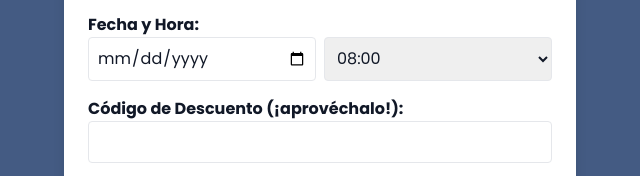
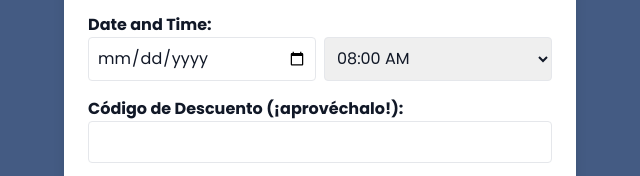
Before and after one commit to Bacevedo98/taxander-node-main, a website: page docs/index.html in a window 1280 px wide. Shown: the part 4759-4935 px from the top of the page, 320-960 px from the left. Drawn offline with nearby package versions, Linux system fonts and the light colour scheme.

Commit message:
Update index.html

```diff
--- a/docs/index.html
+++ b/docs/index.html
@@ -836,35 +836,39 @@
       </div>
 
      <div class="mb-4">
-        <label for="fecha" class="block font-bold">Fecha y Hora:</label>
+  <label for="fecha" class="block font-bold">Date and Time:</label>
   <div class="flex gap-2">
-          <input type="date" id="fecha" name="fecha" class="w-1/2 p-2 border rounded" required>
+    <!-- Restringe fechas desde el 26 de enero de 2026 -->
+    <input type="date" id="fecha" name="fecha" class="w-1/2 p-2 border rounded"
+           min="2026-01-26" required>
+
+    <!-- Horas de 08:00 AM a 06:00 PM cada 30 min -->
     <select id="hora" name="hora" class="w-1/2 p-2 border rounded" required>
-            <option value="08:00">08:00</option>
-            <option value="08:30">08:30</option>
-            <option value="09:00">09:00</option>
-            <option value="09:30">09:30</option>
-            <option value="10:00">10:00</option>
-            <option value="10:30">10:30</option>
-            <option value="11:00">11:00</option>
-            <option value="11:30">11:30</option>
-            <option value="12:00">12:00</option>
-            <option value="12:30">12:30</option>
-            <option value="13:00">13:00</option>
-            <option value="13:30">13:30</option>
-            <option value="14:00">14:00</option>
-            <option value="14:30">14:30</option>
-            <option value="15:00">15:00</option>
-            <option value="15:30">15:30</option>
-            <option value="16:00">16:00</option>
-            <option value="16:30">16:30</option>
-            <option value="17:00">17:00</option>
-            <option value="17:30">17:30</option>
-            <option value="18:00">18:00</option>
-            <option value="18:30">18:30</option>
+      <option value="08:00">08:00 AM</option>
+      <option value="08:30">08:30 AM</option>
+      <option value="09:00">09:00 AM</option>
+      <option value="09:30">09:30 AM</option>
+      <option value="10:00">10:00 AM</option>
+      <option value="10:30">10:30 AM</option>
+      <option value="11:00">11:00 AM</option>
+      <option value="11:30">11:30 AM</option>
+      <option value="12:00">12:00 PM</option>
+      <option value="12:30">12:30 PM</option>
+      <option value="13:00">01:00 PM</option>
+      <option value="13:30">01:30 PM</option>
+      <option value="14:00">02:00 PM</option>
+      <option value="14:30">02:30 PM</option>
+      <option value="15:00">03:00 PM</option>
+      <option value="15:30">03:30 PM</option>
+      <option value="16:00">04:00 PM</option>
+      <option value="16:30">04:30 PM</option>
+      <option value="17:00">05:00 PM</option>
+      <option value="17:30">05:30 PM</option>
+      <option value="18:00">06:00 PM</option>
     </select>
   </div>
 </div>
+
 
       <div class="mb-4">
         <label for="codigo-descuento" class="block font-bold">Código de Descuento (¡aprovéchalo!):</label>
```
Lines whose indentation alone changed are shown as unchanged.
